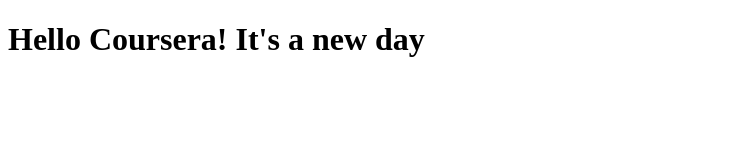
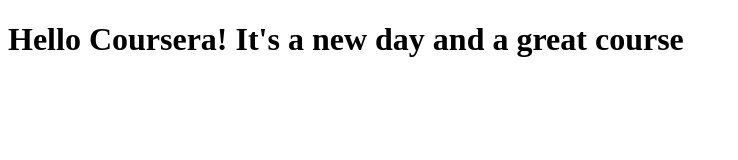
Before and after one commit to sswanson327/coursera-test2, a plain HTML site: page site/index.html in a window 1280 px wide. Shown: the whole page, without its empty margins (0-738 px from the left). Drawn offline with Linux system fonts and the light colour scheme.

Commit message:
Small addition to our page content.

```diff
--- a/site/index.html
+++ b/site/index.html
@@ -4,6 +4,6 @@
 	<title>Hello Coursera!</title>
 </head>
 <body>
-<h1>Hello Coursera! It's a new day</h1>
+<h1>Hello Coursera! It's a new day and a great course</h1>
 </body>
 </html>
```
